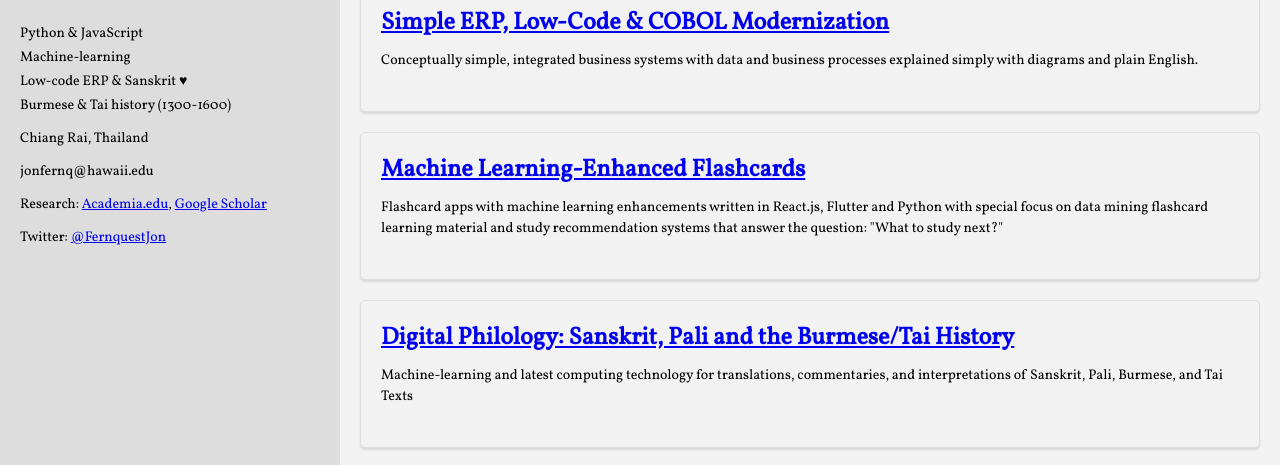
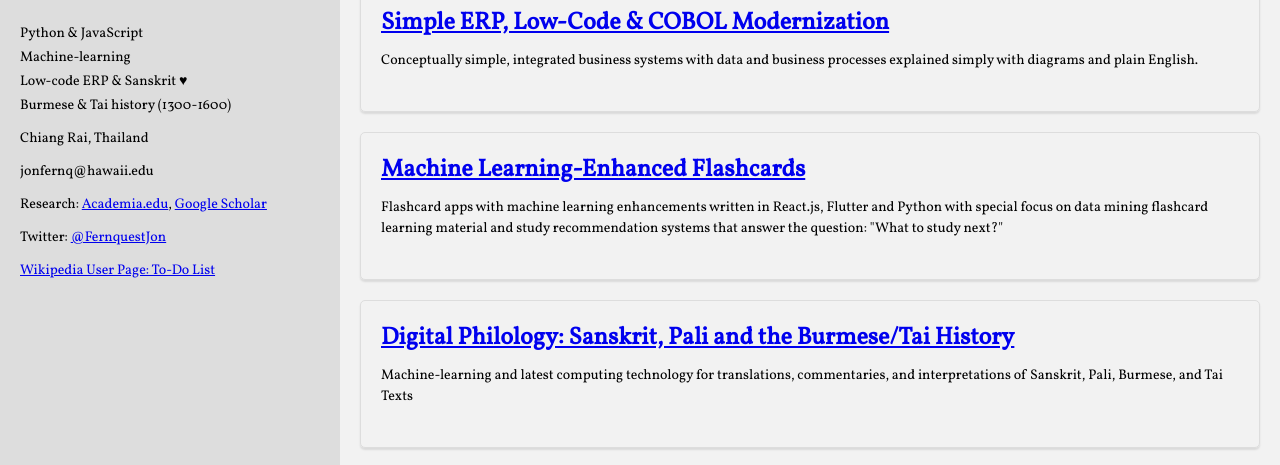
Before and after one commit to jonfernq/jonfernq.github.io, a plain HTML site: page index.html in a window 1280 px wide. Shown: the part 329-794 px from the top of the page. Drawn offline with Linux system fonts and the light colour scheme.

Commit message:
Update index.html

```diff
--- a/index.html
+++ b/index.html
@@ -100,6 +100,7 @@
 			<p>jonfernq@hawaii.edu</p>
 			<p>Research: <a href="https://mfuth.academia.edu/JonFernquest">Academia.edu</a>, <a href="https://scholar.google.com/citations?user=GM7-oRYAAAAJ&hl=en">Google Scholar</a></p>
 			<p>Twitter: <a href="https://twitter.com/FernquestJon">@FernquestJon</a></p>
+			<p><a href="https://en.wikipedia.org/wiki/User:Jon_Fernquest_2022">Wikipedia User Page: To-Do List</a></p>
 		</div>
 		<div id="main">
 			<h2>Jon Fernquest</h2>
```
